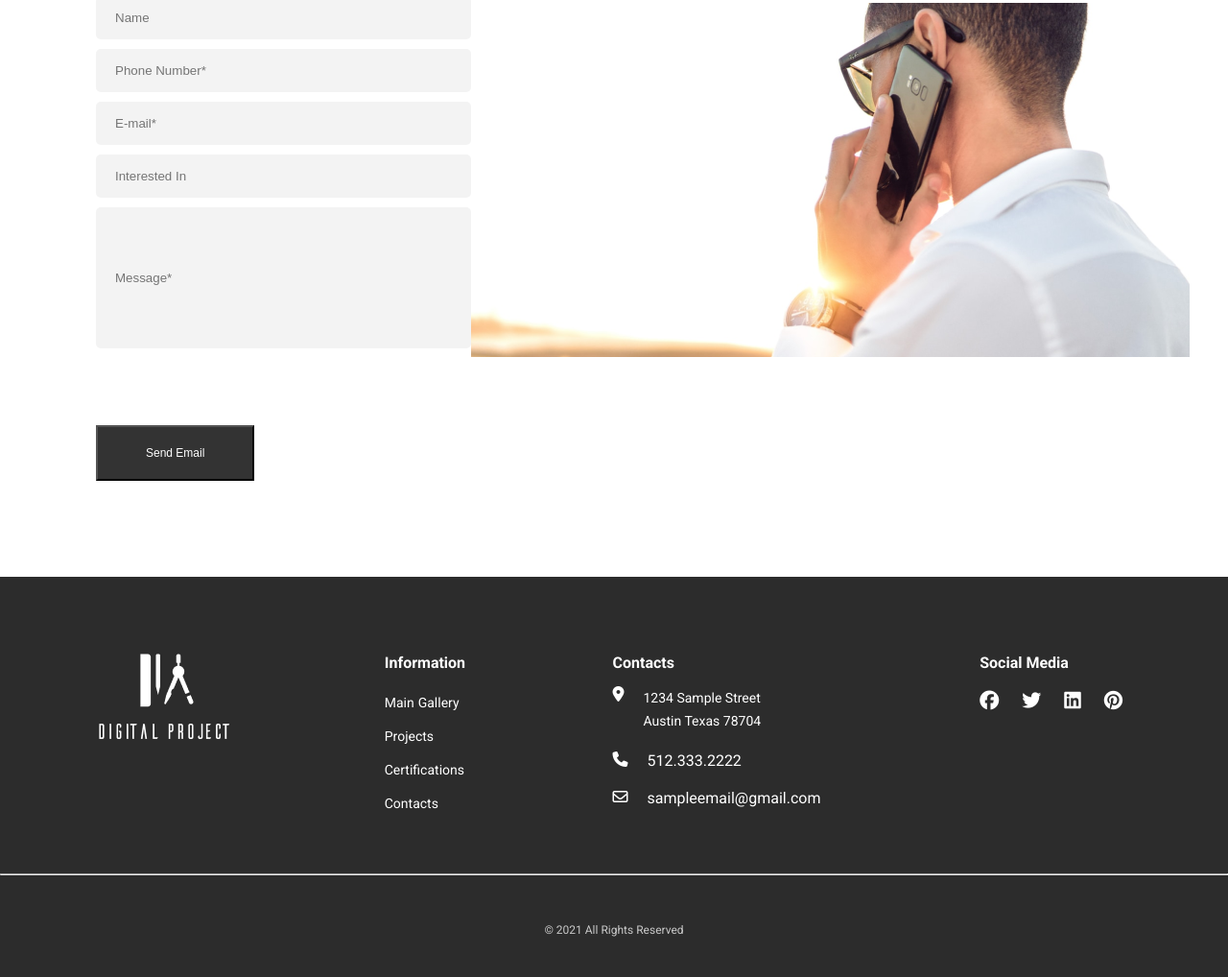
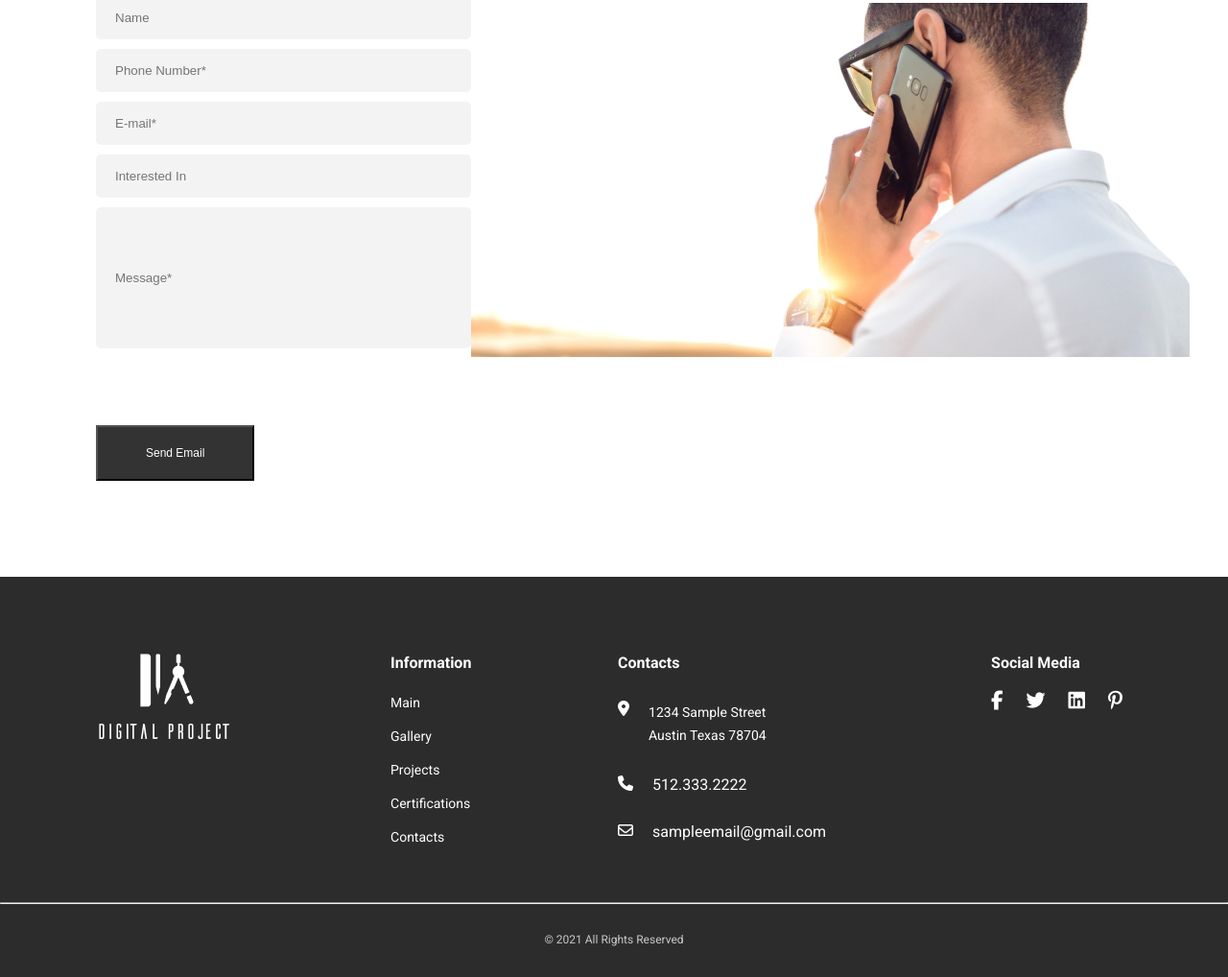
Before and after one commit to Abdulloh-272/first-project, a plain HTML site: page new-mission/index.html in a window 1280 px wide. Shown: the part 2875-3893 px from the top of the page at 96% size. Drawn offline with Linux system fonts and the light colour scheme.

Commit message:
qoshimcha new

```diff
--- a/new-mission/index.html
+++ b/new-mission/index.html
@@ -208,10 +208,10 @@
           </div>
           <div class="footer-media">
             <h3>Social Media</h3>
-            <i class="fa-brands fa-facebook"></i>
+            <i class="fa-brands fa-facebook-f"></i>
             <i class="fa-brands fa-twitter"></i>
             <i class="fa-brands fa-linkedin"></i>
-            <i class="fa-brands fa-pinterest"></i>
+            <i class="fa-brands fa-pinterest-p"></i>
           </div>
         </div>
       </div>
--- a/new-mission/style.css
+++ b/new-mission/style.css
@@ -332,11 +332,12 @@ footer {
 .information {
   display: flex;
   justify-content: space-between;
-  margin-top: 30px;
+
+  padding: 30px 0;
 }
 
 .footer-info {
-  width: 82px;
+  width: 75px;
   height: 229px;
 }
 
@@ -356,13 +357,13 @@ footer {
 .footer-contacts h3 {
   color: white;
   font-size: 16px;
-  margin-bottom: 15px;
+  margin-bottom: 30px;
 }
 
 .location {
   display: flex;
   gap: 20px;
-  margin-bottom: 20px;
+  margin-bottom: 30px;
   color: white;
 }
 
@@ -374,7 +375,7 @@ footer {
 .phone-number {
   display: flex;
   gap: 20px;
-  margin-bottom: 20px;
+  margin-bottom: 30px;
   color: white;
 }
 
@@ -405,5 +406,14 @@ footer {
   font-weight: 400;
   font-size: 12px;
   text-align: center;
-  margin-top: 50px;
+  margin-top: 30px;
 }
+
+.footer-info a:hover {
+  color: blue;
+}
+
+.footer-media i:hover {
+  color: rgb(56, 56, 248);
+  cursor: pointer;
+}
```
Also changed, not shown: 1 other file.
